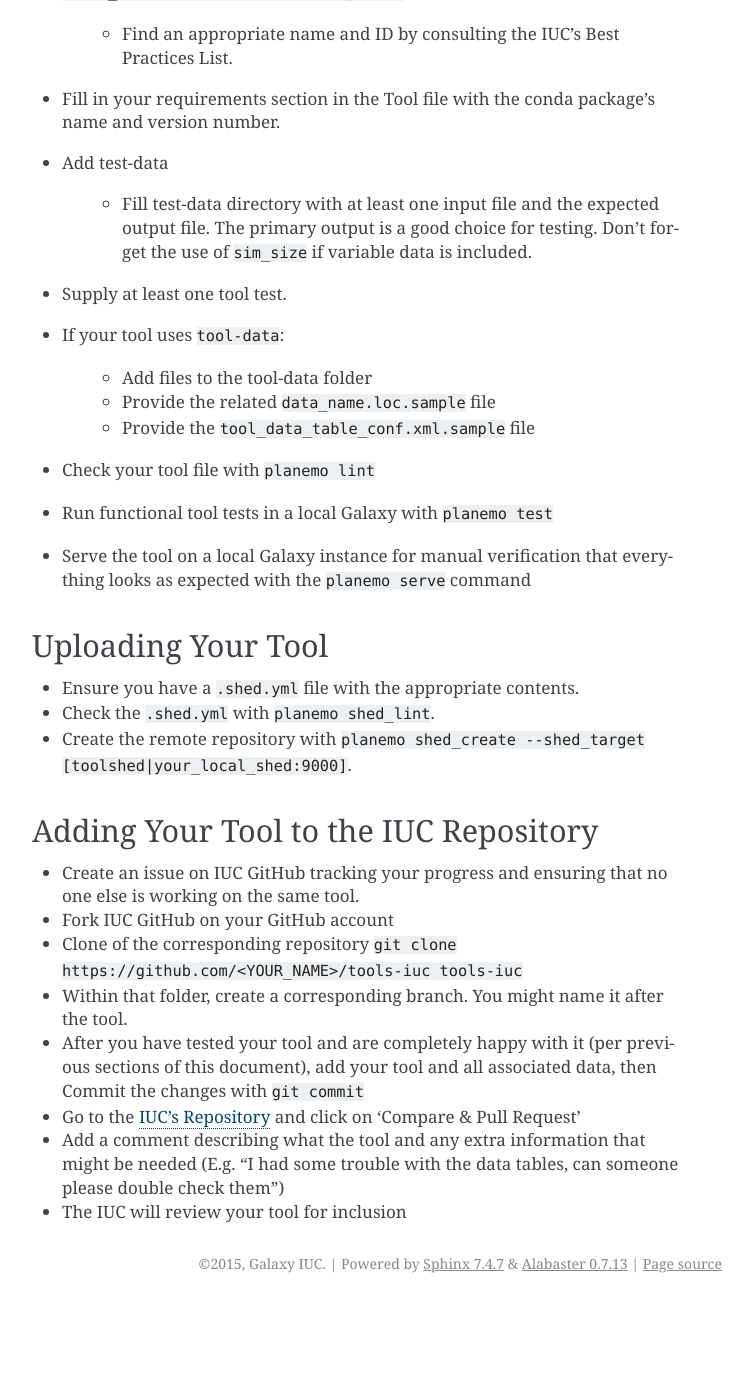
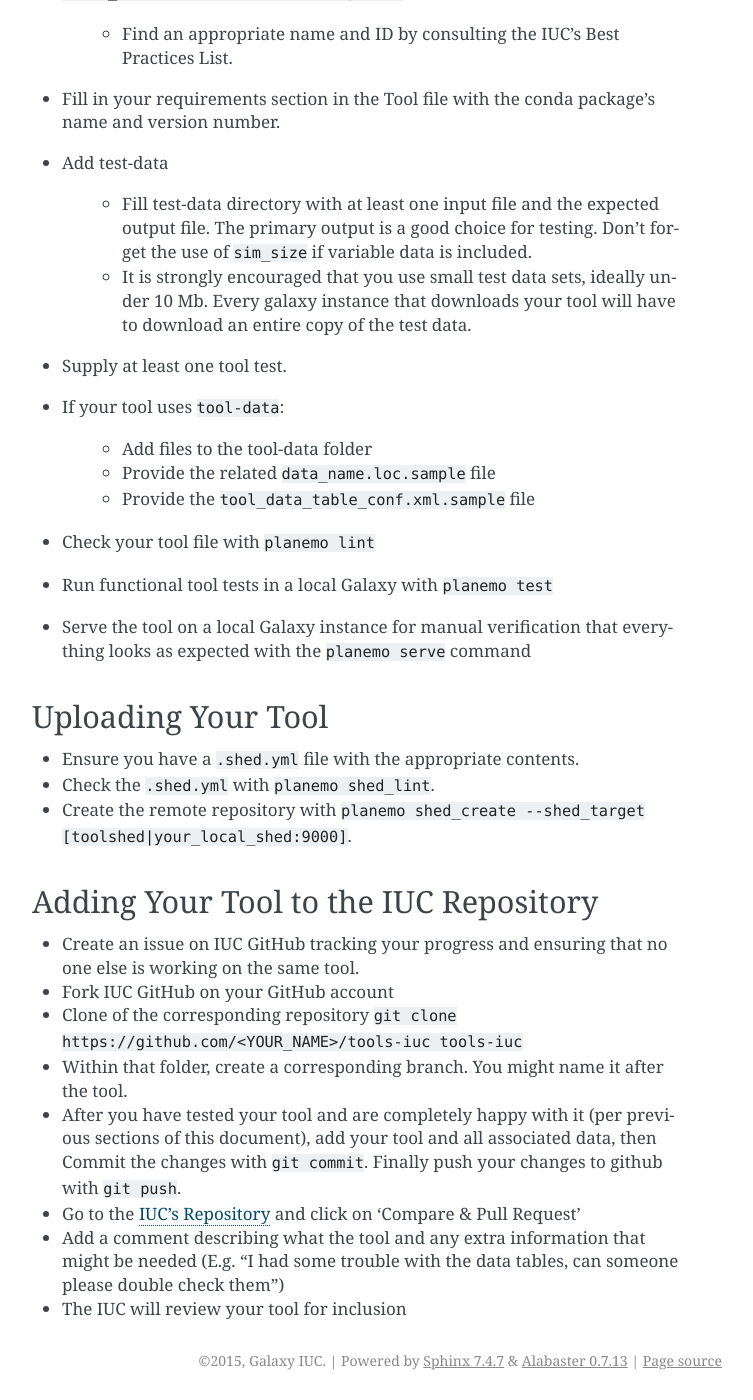
Before and after one commit to galaxy-iuc/standards, a Sphinx documentation site: the page built from docs/best_practices/integration_checklist.rst, in a window 1280 px wide and 1400 px high, scrolled down 625 px. Shown: the whole window, without its empty margins (388-1141 px from the left). Built offline with Sphinx 7.4.7, drawn with Linux system fonts in a browser that asks for light colours; before the commit the page ends 1928 px from its top, so only the background shows below that.

Commit message:
Address review comments

```diff
--- a/docs/best_practices/integration_checklist.rst
+++ b/docs/best_practices/integration_checklist.rst
@@ -32,6 +32,9 @@ Creating the Tool Wrapper
     - Fill test-data directory with at least one input file and the expected
       output file. The primary output is a good choice for testing. Don't
       forget the use of ``sim_size`` if variable data is included.
+    - It is strongly encouraged that you use small test data sets, ideally
+      under 10 Mb. Every galaxy instance that downloads your tool will
+      have to download an entire copy of the test data.
 
 - Supply at least one tool test.
 - If your tool uses ``tool-data``:
@@ -60,7 +63,8 @@ Adding Your Tool to the IUC Repository
 - Within that folder, create a corresponding branch. You might name it after the tool.
 - After you have tested your tool and are completely happy with it (per
   previous sections of this document), add your tool and all associated data,
-  then Commit the changes with ``git commit``
+  then Commit the changes with ``git commit``. Finally push your changes
+  to github with ``git push``.
 - Go to the `IUC's Repository <https://github.com/galaxyproject/tools-iuc>`__ and click on 'Compare & Pull Request'
 - Add a comment describing what the tool and any extra information that might
   be needed (E.g. "I had some trouble with the data tables, can someone please
```
